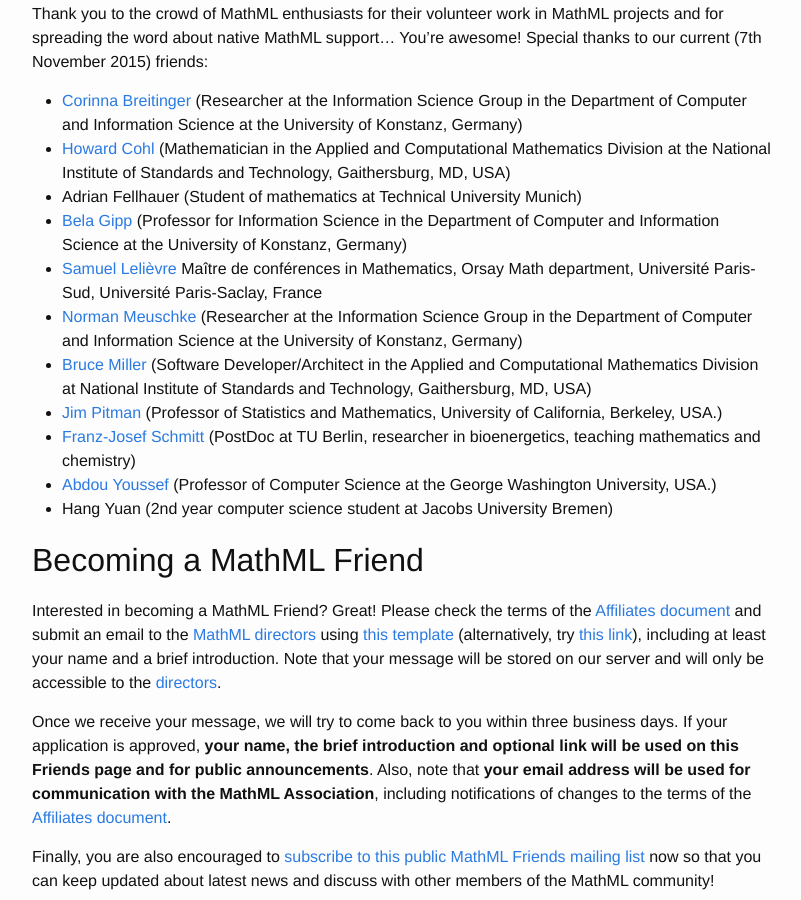
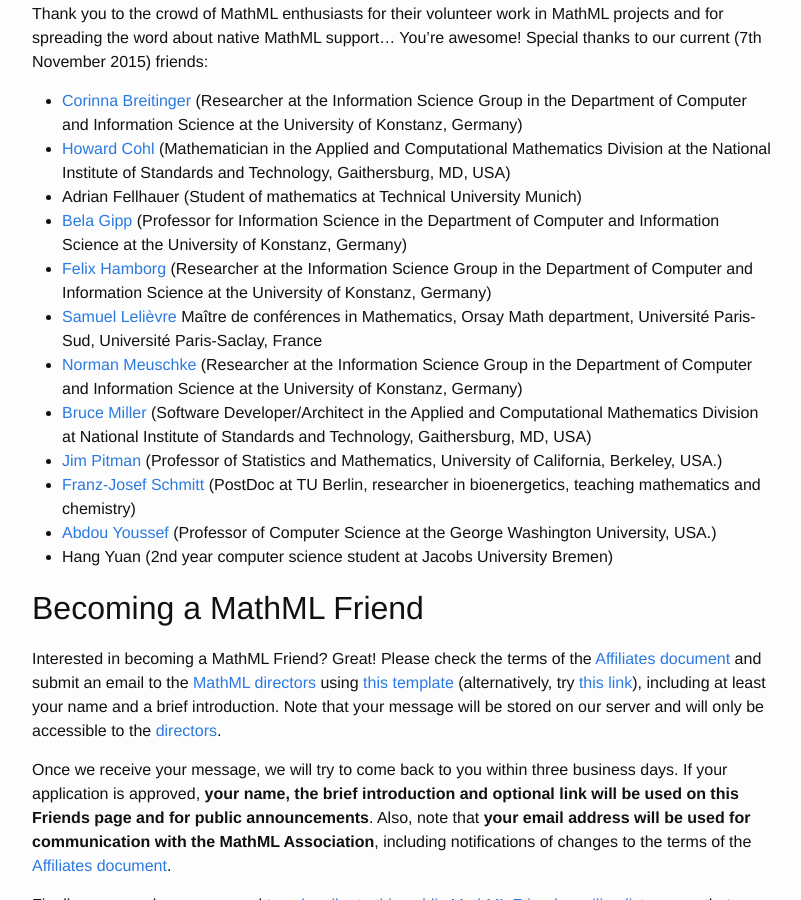
Before and after one commit to MathML/website, a Jekyll site: the page built from affiliates/friends.md, in a window 1280 px wide and 900 px high, scrolled down 442 px. Shown: the whole window, without its empty margins (238-1039 px from the left). Built offline with Jekyll 4.4.1, drawn with Linux system fonts in a browser that asks for light colours.

Commit message:
Add @fhamborg as friend

```diff
--- a/affiliates/friends.md
+++ b/affiliates/friends.md
@@ -11,6 +11,7 @@
 *	[Howard Cohl](http://www.nist.gov/itl/math/msg/howard-s-cohl.cfm) (Mathematician in the Applied and Computational Mathematics Division at the National Institute of Standards and Technology, Gaithersburg, MD, USA)
 *	Adrian Fellhauer (Student of mathematics at Technical University Munich)
 *	[Bela Gipp](http://www.gipp.com) (Professor for Information Science in the Department of Computer and Information Science at the University of Konstanz, Germany)
+* [Felix Hamborg](https://www.isg.uni-konstanz.de/people/felix-hamborg) (Researcher at the Information Science Group in the Department of Computer and Information Science at the University of Konstanz, Germany)
 * [Samuel Lelièvre](http://www.math.u-psud.fr/~lelievre) Maître de conférences in Mathematics, Orsay Math
 department, Université Paris-Sud, Université Paris-Saclay, France
 *	[Norman Meuschke](http://www.meuschke.org) (Researcher at the Information Science Group in the Department of Computer and Information Science at the University of Konstanz, Germany)
```
